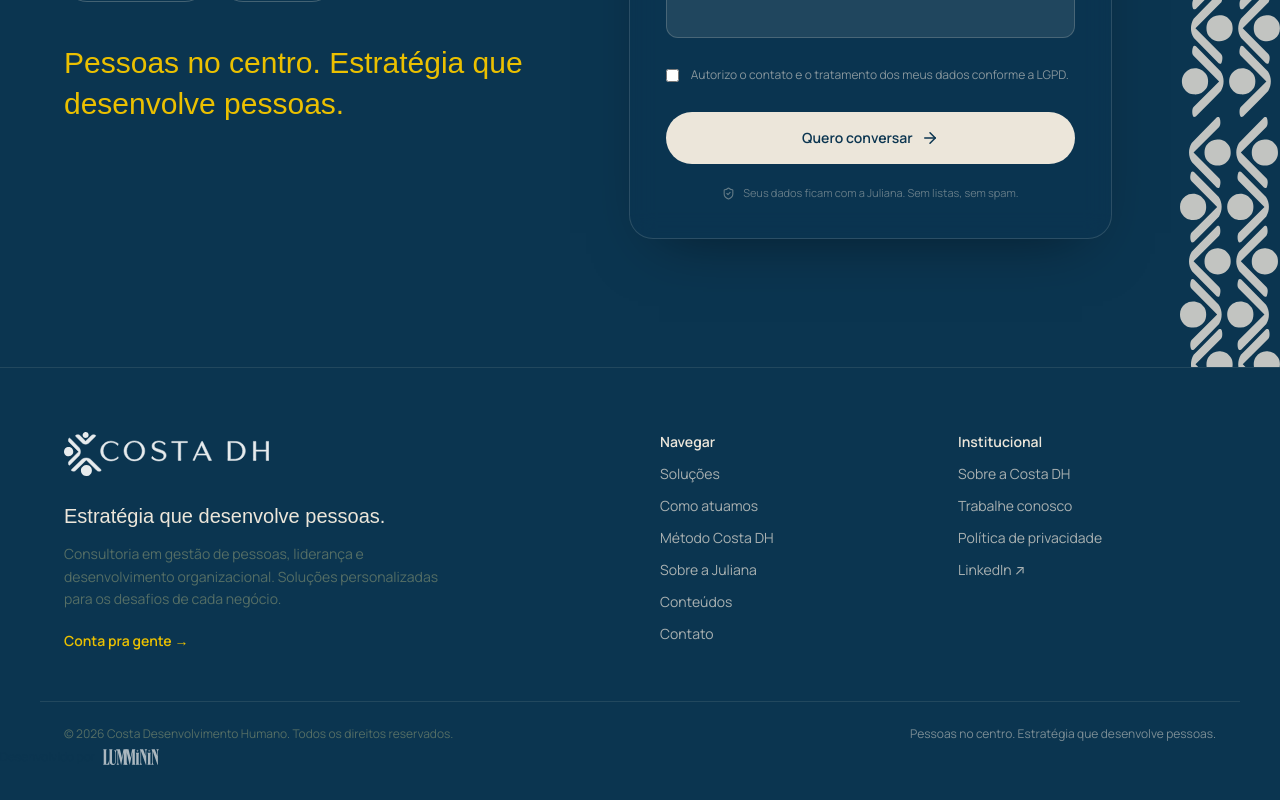
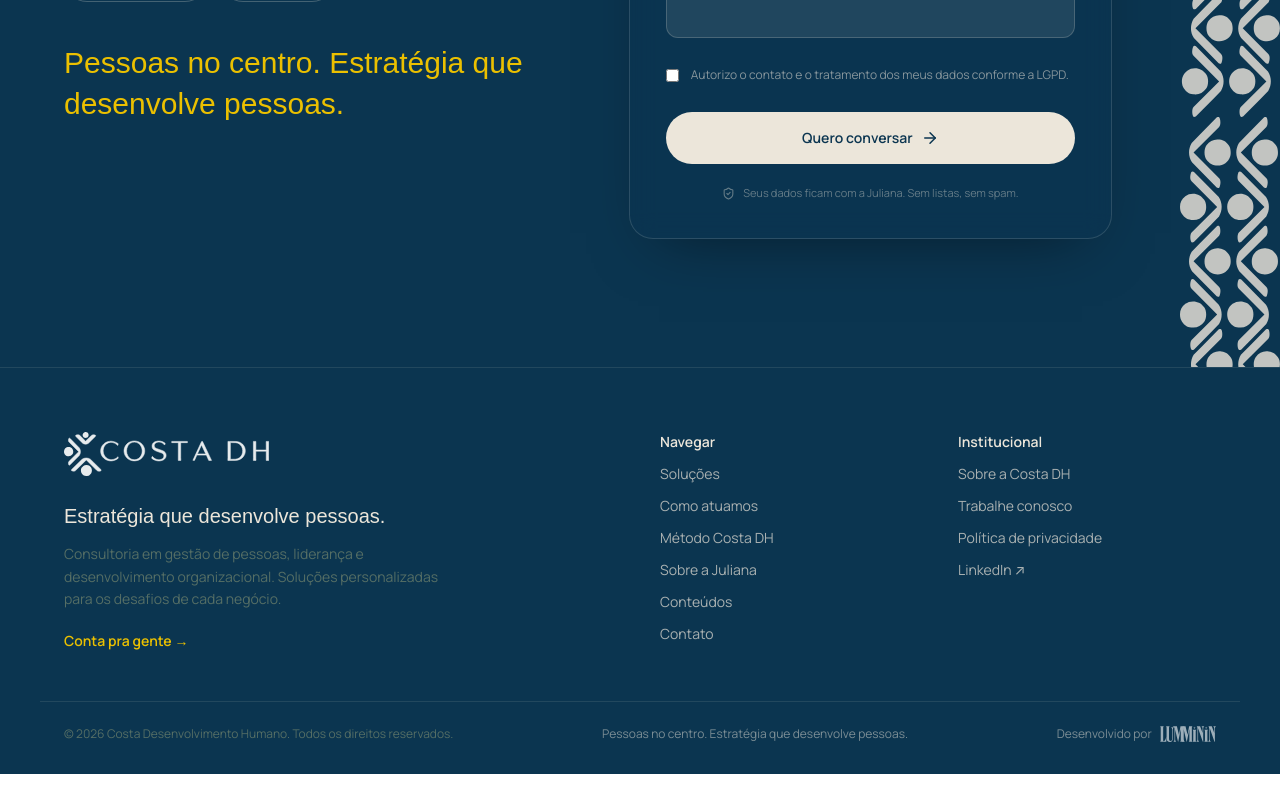
Before and after one commit to iamfabiuu/site_Juliana, a Next.js app in the folder frontend/: page / in a window 1280 px wide. Shown: the part 10992-11792 px from the top of the page. After the commit the page ends 11766 px from the top, so only its background shows below. Built offline with nearby package versions, Linux system fonts and the light colour scheme; a web font is replaced by a local one.

Commit message:
Site Novo final

```diff
--- a/frontend/components/CreditoLumminin.tsx
+++ b/frontend/components/CreditoLumminin.tsx
@@ -10,7 +10,7 @@ export default function CreditoLumminin() {
             target="_blank"
             rel="noopener noreferrer"
             aria-label="Site desenvolvido por Lumminin"
-            className="group inline-flex items-center gap-2 text-xs text-azul/70 transition-colors hover:text-terracota"
+            className="group inline-flex items-center gap-2 text-xs text-off/50 transition-colors hover:text-off"
         >
             <span>Desenvolvido por</span>
             <Image
@@ -18,7 +18,7 @@ export default function CreditoLumminin() {
                 alt="Lumminin"
                 width={84}
                 height={20}
-                className="h-4 w-auto opacity-70 grayscale transition-all duration-300 group-hover:opacity-100 group-hover:grayscale-0"
+                className="h-4 w-auto opacity-60 brightness-0 invert transition-all duration-300 group-hover:opacity-100 group-hover:brightness-100 group-hover:invert-0"
             />
         </a>
     );
--- a/frontend/components/Footer.tsx
+++ b/frontend/components/Footer.tsx
@@ -108,7 +108,7 @@ export default function Footer() {
                 </nav>
             </div>
 
-            <div className="container-site mt-12 flex flex-col gap-2 border-t border-off/10 pt-6 text-xs sm:flex-row sm:items-center sm:justify-between">
+            <div className="container-site mt-12 flex flex-col gap-3 border-t border-off/10 pt-6 text-xs sm:flex-row sm:items-center sm:justify-between">
                 <p>
                     © {new Date().getFullYear()} Costa Desenvolvimento Humano.
                     Todos os direitos reservados.
@@ -116,8 +116,8 @@ export default function Footer() {
                 <p className="text-off/50">
                     Pessoas no centro. Estratégia que desenvolve pessoas.
                 </p>
+                <CreditoLumminin />
             </div>
-            <CreditoLumminin />
         </footer>
     );
 }
```
